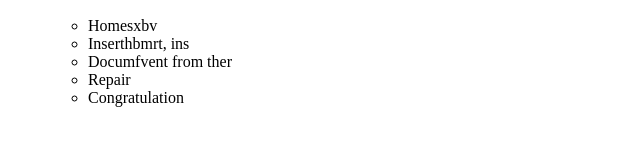
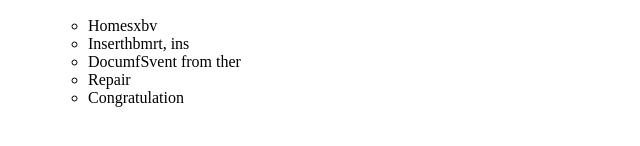
Before and after one commit to rickgigs/one-page-protofolio, a plain HTML site: page faq.html in a window 1280 px wide. Shown: the part 238-384 px from the top of the page, 0-640 px from the left. Drawn offline with Linux system fonts and the light colour scheme.

Commit message:
update-features

```diff
--- a/faq.html
+++ b/faq.html
@@ -25,7 +25,7 @@
         <ul contenteditable="yes">
           <li>Homesxbv</li>
           <li>Inserthbmrt, ins</li>
-          <li>Documfvent from ther</li>
+          <li>DocumfSvent from ther</li>
           <li>Repair</li>
           <li>Congratulation</li>
         </ul>
```
